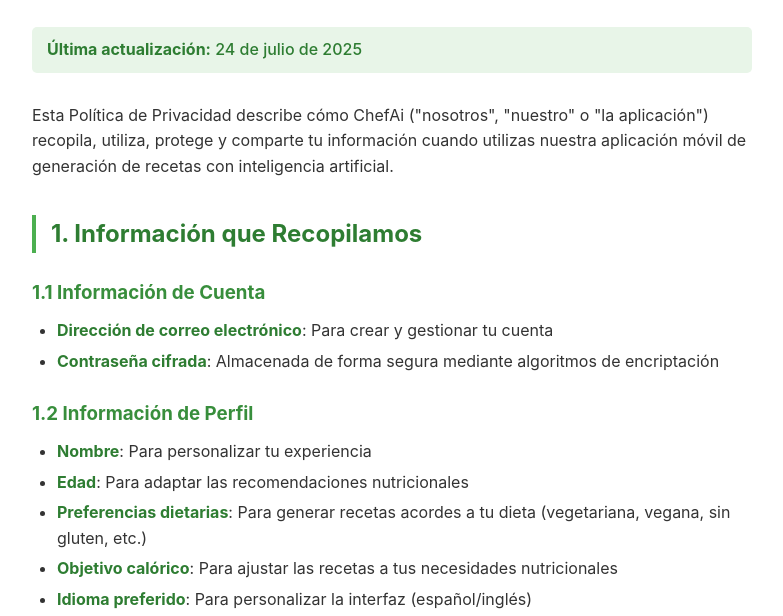
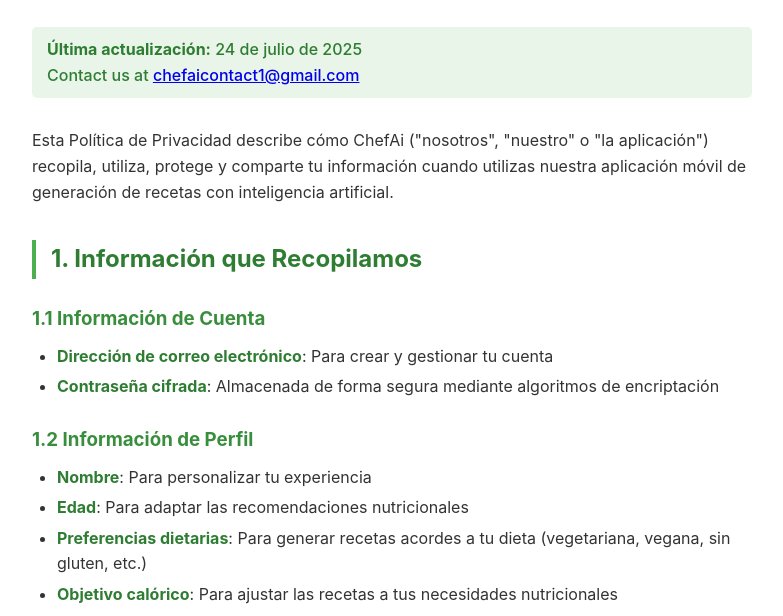
Before and after one commit to Juglezpar/ChefAi.github.io, a plain HTML site: page politica-privacidad.html in a window 1280 px wide. Shown: the part 174-790 px from the top of the page, without its empty margins (248-1031 px from the left). Drawn offline with Linux system fonts and the light colour scheme.

Commit message:
Añadido correo de contacto

```diff
--- a/politica-privacidad.html
+++ b/politica-privacidad.html
@@ -108,7 +108,9 @@
       <h1>Política de Privacidad - ChefAi</h1>
 
       <div class="update-date">
-        <strong>Última actualización:</strong> 24 de julio de 2025
+        <strong>Última actualización:</strong> 24 de julio de 2025 <br />
+        Contact us at
+        <a href="mailto:chefaicontact1@gmail.com">chefaicontact1@gmail.com</a>
       </div>
 
       <p>
```
Also changed, not shown: privacy-policy.html (+3 -1 lines).
